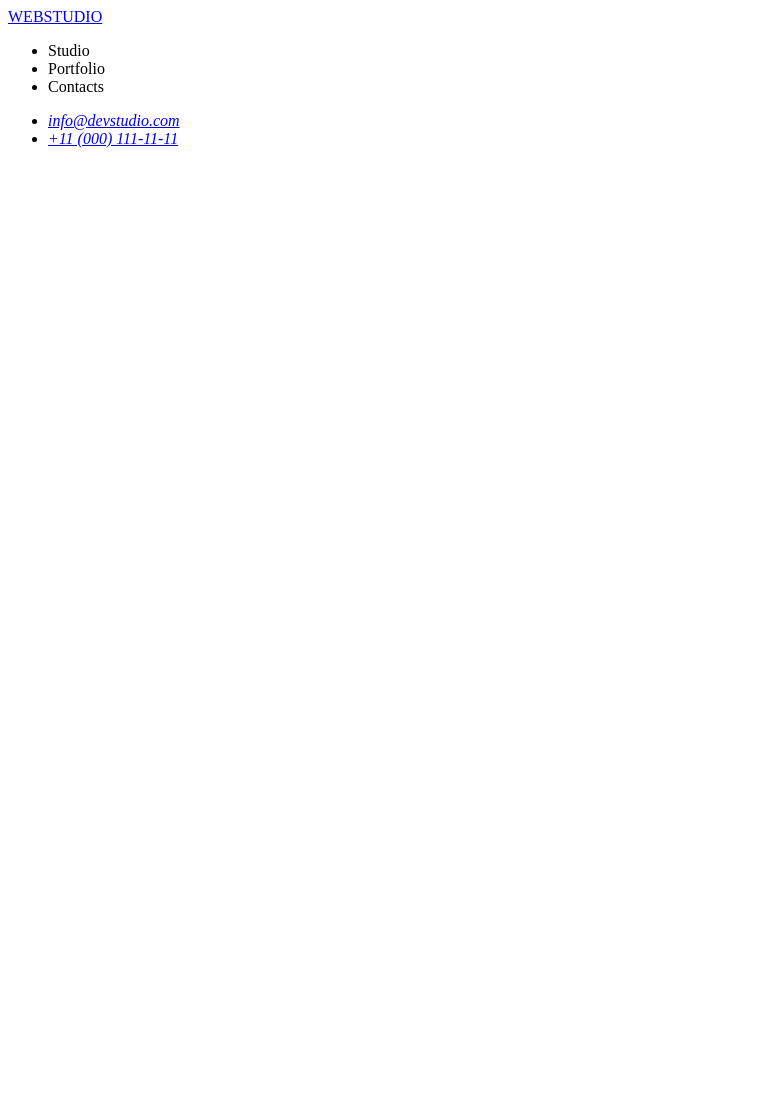
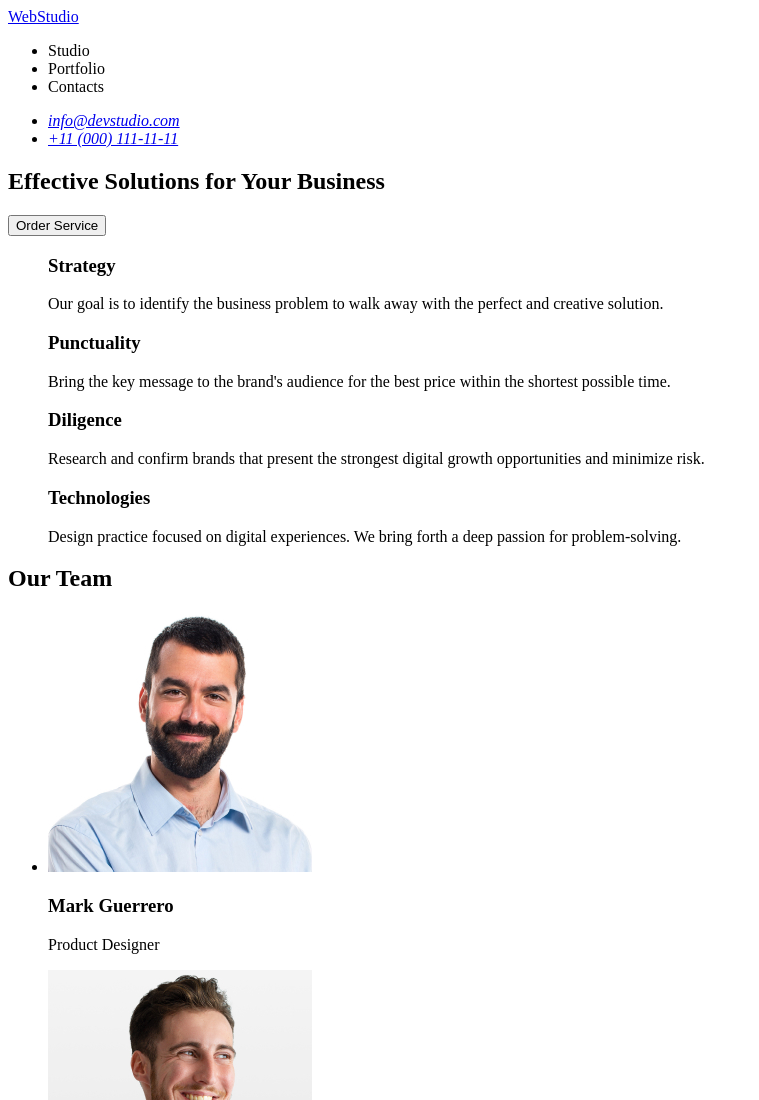
Before and after one commit to Skipalsky/goit-markup-hw-01, a plain HTML site: page index.html in a window 1280 px wide. Shown: the top 1100 px of the page, without its empty margins (0-759 px from the left). Before the commit the page ends 800 px from the top, so only its background shows below. Drawn offline with Linux system fonts and the light colour scheme.

Commit message:
added main content

```diff
--- a/index.html
+++ b/index.html
@@ -6,9 +6,10 @@
     <title>Web Studio</title>
 </head>
 <body>
+    <!-- Header -->
     <header>
         <nav>
-            <a href="./index.html">WEBSTUDIO</a>
+            <a href="./index.html">WebStudio</a>
             <ul>
                 <li><a href=""></a>Studio</li>
                 <li><a href=""></a>Portfolio</li>
@@ -22,6 +23,53 @@
             </ul>
         </address>
     </header>
-
+    <!-- Main content -->
+    <main>
+        <section>
+            <h1>Effective Solutions
+                for Your Business</h1>
+                <button type="button">Order Service</button>
+        </section>
+        <section>
+            <ul>
+                <h3>Strategy</h3>
+                <p>Our goal is to identify the business
+                    problem to walk away with the perfect and creative solution.</p>
+                    <h3>Punctuality</h3>
+                <p>Bring the key message to the brand's audience for the best price within the shortest possible time.</p>
+                    <h3>Diligence</h3>
+                <p>Research and confirm brands that present the strongest digital growth opportunities and minimize risk.</p>
+                    <h3>Technologies</h3>
+                <p>Design practice focused on digital experiences. We bring forth a deep passion for problem-solving.</p>
+            </ul>
+        </section>
+        <section>
+            <h2>Our Team</h2>
+            <ul>
+                <li>
+                    <img src="./images/mark-guerrero.jpg" width="264" height="260" alt="mark-guerrero">
+                    <h3>Mark Guerrero</h3>
+                    <p>Product Designer</p>
+                </li>
+                <li>
+                    <img src="./images/tom-ford.jpg" width="264" height="260" alt="tom-ford">
+                    <h3>Tom Ford</h3>
+                    <p>Frontend Developer</p>
+                </li>
+               <li>
+                 <img src="./images/camila-garcia.jpg" width="264" height="260" alt="camila-garcia">
+                    <h3>Camila Garcia</h3>
+                    <p>Marketing</p>
+                </li>
+                <li>
+                    <img src="./images/daniel-wilson.jpg" width="264" height="260" alt="daniel-wilson">
+                    <h3>Daniel Wilson</h3>
+                    <p>UI Designer</p>
+                </li>
+            </ul>
+        </section>
+    </main>
+    <!-- Footer -->
+    <footer></footer>
 </body>
 </html>
```
